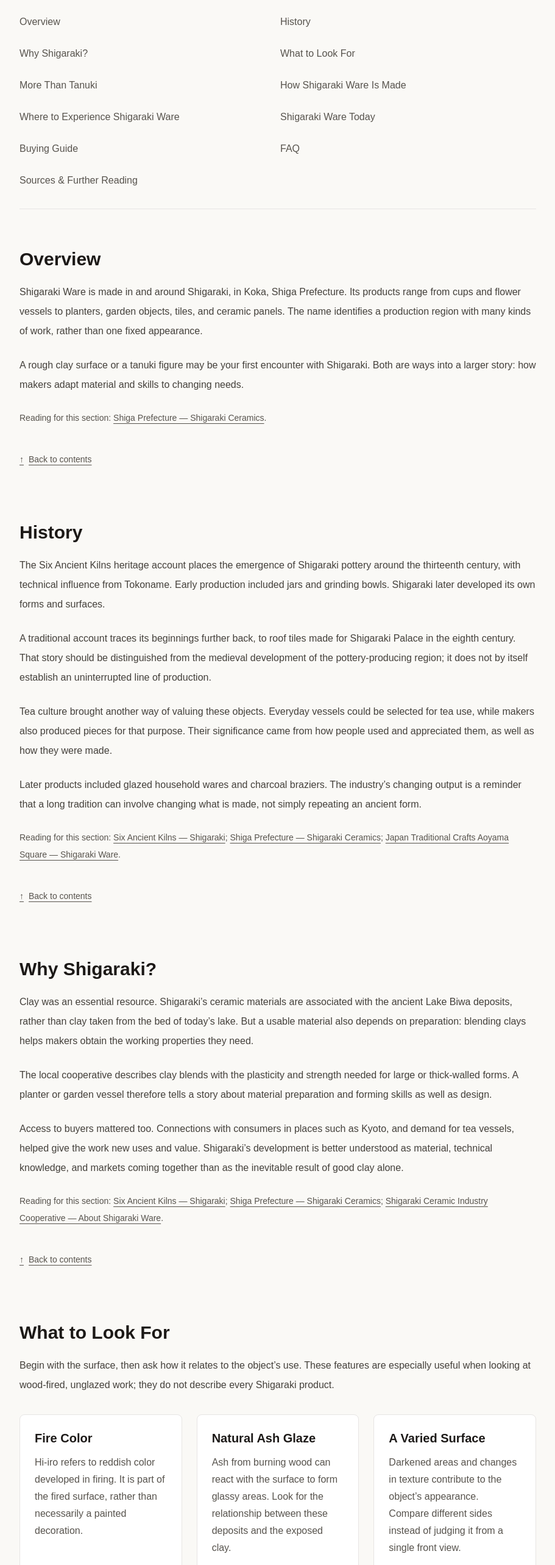
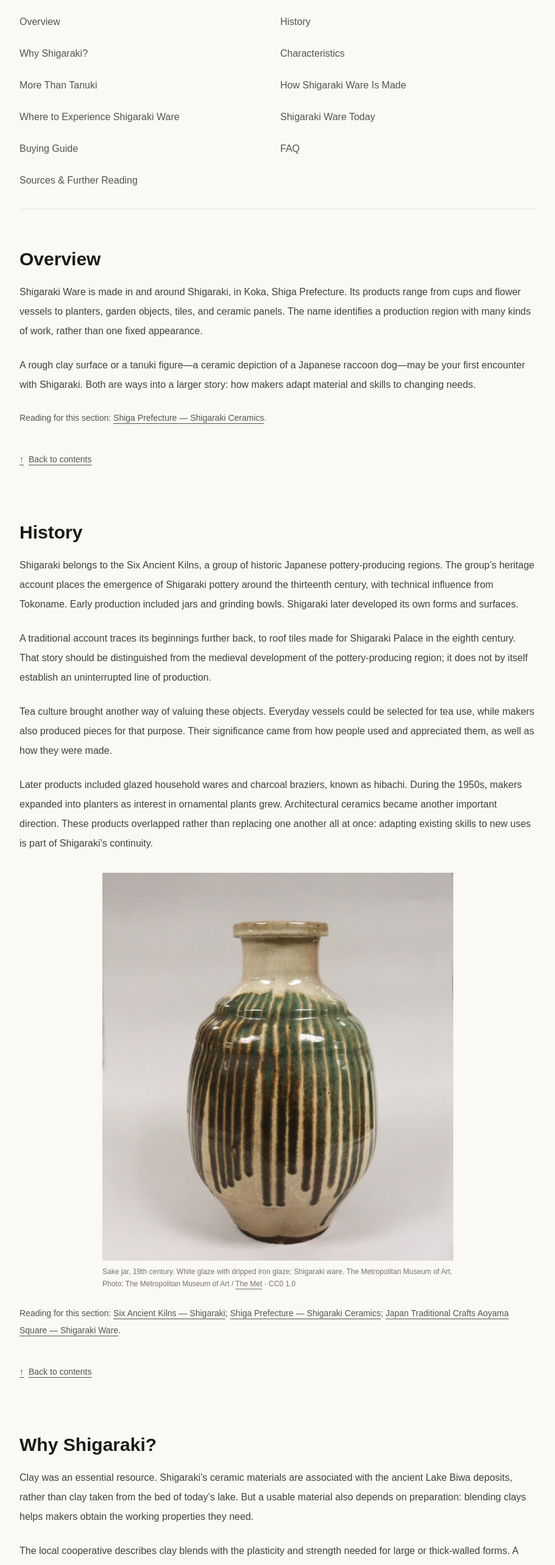
Before and after one commit to mescarmilde/japan-crafts, a Next.js app: page /en/crafts/shigaraki-ware in a window 1280 px wide. Shown: the part 1289-3855 px from the top of the page at 61% size, without its empty margins (184-1095 px from the left). Built offline with nearby package versions, Linux system fonts and the light colour scheme.

Commit message:
Polish Shigaraki guide and connect ceramic articles

```diff
--- a/app/en/crafts/arita-ware/page.tsx
+++ b/app/en/crafts/arita-ware/page.tsx
@@ -347,6 +347,14 @@ export default function AritaWarePage() {
           <p className="mt-8 text-sm leading-7 text-stone-600">Research reviewed September 2026. Visitor arrangements and product-care instructions should always be checked with the relevant institution or maker.</p>
         </Section>
       </article>
+      <aside aria-label="Related craft guides" className="mt-16 border-t border-stone-200 pt-8">
+        <h2 className="text-xl font-semibold">Explore Other Ceramic Traditions</h2>
+        <div className="mt-4 flex flex-wrap gap-6">
+          <a className="underline underline-offset-4 focus-visible:outline-2 focus-visible:outline-offset-4 focus-visible:outline-[#355c49]" href="/en/crafts/kutani-ware">Kutani Ware →</a>
+          <a className="underline underline-offset-4 focus-visible:outline-2 focus-visible:outline-offset-4 focus-visible:outline-[#355c49]" href="/en/crafts/shigaraki-ware">Shigaraki Ware →</a>
+          <a className="underline underline-offset-4 focus-visible:outline-2 focus-visible:outline-offset-4 focus-visible:outline-[#355c49]" href="/en/crafts">All crafts →</a>
+        </div>
+      </aside>
     </main>
   );
 }
--- a/app/en/crafts/kutani-ware/page.tsx
+++ b/app/en/crafts/kutani-ware/page.tsx
@@ -1185,6 +1185,14 @@ export default function KutaniWarePage() {
           <BackToContents />
         </section>
       </article>
+      <aside aria-label="Related craft guides" className="mt-16 border-t border-stone-200 pt-8">
+        <h2 className="text-xl font-semibold">Explore Other Ceramic Traditions</h2>
+        <div className="mt-4 flex flex-wrap gap-6">
+          <a className="underline underline-offset-4 focus-visible:outline-2 focus-visible:outline-offset-4 focus-visible:outline-[#355c49]" href="/en/crafts/arita-ware">Arita Ware →</a>
+          <a className="underline underline-offset-4 focus-visible:outline-2 focus-visible:outline-offset-4 focus-visible:outline-[#355c49]" href="/en/crafts/shigaraki-ware">Shigaraki Ware →</a>
+          <a className="underline underline-offset-4 focus-visible:outline-2 focus-visible:outline-offset-4 focus-visible:outline-[#355c49]" href="/en/crafts">All crafts →</a>
+        </div>
+      </aside>
     </main>
   );
 }
--- a/app/en/crafts/shigaraki-ware/page.tsx
+++ b/app/en/crafts/shigaraki-ware/page.tsx
@@ -15,7 +15,7 @@ export const metadata: Metadata = {
 // Editorial basis: content/research/shigaraki.md. Image rights: shigaraki-images.md.
 const sections = [
   ["overview", "Overview"], ["history", "History"],
-  ["why-here", "Why Shigaraki?"], ["characteristics", "What to Look For"],
+  ["why-here", "Why Shigaraki?"], ["characteristics", "Characteristics"],
   ["tanuki", "More Than Tanuki"], ["production", "How Shigaraki Ware Is Made"],
   ["visit", "Where to Experience Shigaraki Ware"], ["today", "Shigaraki Ware Today"],
   ["buying", "Buying Guide"], ["faq", "FAQ"], ["sources", "Sources & Further Reading"],
@@ -46,7 +46,7 @@ const steps = [
   { number: "01", title: "Preparing the Clay", summary: "Blend material for the object.", description: "Raw clays are prepared, mixed with water, and kneaded. The blend must suit the intended form: the demands of a large garden vessel differ from those of a small cup. Clay preparation is part of the craft, not simply a matter of digging material from the ground." },
   { number: "02", title: "Forming", summary: "Build, throw, or use a mold.", description: "Makers shape clay on a wheel, build it by hand, or use molds. Large forms may be built up with coils and worked on the wheel. Different forming methods serve different objects; a regular shape alone does not tell you how a piece was made." },
   { number: "03", title: "Drying and Surface Work", summary: "Let the form settle.", description: "The formed object dries before firing. Depending on the design, its surface may be carved, impressed, or otherwise worked. Thickness and shape matter throughout this stage, especially for larger pieces." },
-  { number: "04", title: "Glazing, Where Used", shortLabel: "Glazing", summary: "Choose a surface treatment.", optional: true, description: "A glazed piece may be bisque-fired before glaze is applied; some work also includes underglaze decoration. Unglazed, high-fired work follows a different route. Shigaraki has both traditions, so glazing is not a compulsory stage for every object." },
+  { number: "04", title: "Glazing, Where Used", shortLabel: "Glazing", summary: "Choose a surface treatment.", optional: true, description: "A glazed piece may be bisque-fired before glaze is applied; some work also includes underglaze decoration. Work fired without an applied glaze follows a different route; wood ash may still form a natural glaze in the kiln. Shigaraki has both traditions, so glazing is not a compulsory stage for every object." },
   { number: "05", title: "Firing and Cooling", summary: "Heat transforms the surface.", description: "Firing turns the prepared clay into a ceramic object. In a wood-fired kiln, ash and the conditions around each piece can contribute to its surface. Other kiln types are also used. Temperatures and firing schedules vary with the clay, glaze, object, and kiln; after firing, the work cools before it is removed." },
 ];
 const places = [
@@ -57,7 +57,7 @@ const places = [
 ];
 const faqs = [
   ["Is Shigaraki Ware porcelain?", "Shigaraki is principally a pottery tradition, including high-fired unglazed wares, rather than a porcelain tradition like Arita. Check an individual product’s material rather than relying on its color alone."],
-  ["Is all Shigaraki Ware unglazed?", "No. Unglazed, high-fired work is an important part of its history, but glazed tableware, garden objects, and architectural ceramics also belong to the production region."],
+  ["Is all Shigaraki Ware unglazed?", "No. Work fired without an applied glaze is an important part of its history, and wood ash can form a natural glaze during firing, but glazed tableware, garden objects, and architectural ceramics also belong to the production region."],
   ["Are all pieces fired with wood?", "No. Wood-fired kilns remain part of the tradition, but other kiln types are used too. Ask the maker if the firing method is important to your choice."],
   ["Why are there so many tanuki figures?", "Tanuki became a widely recognized part of Shigaraki’s identity in the twentieth century. Their popularity is a modern chapter within a much longer history of making ceramics."],
   ["Can I use a microwave or dishwasher?", "Only if the instructions for that product allow it. A maker’s guidance for one range does not establish suitability for every Shigaraki piece. Microwave approval also does not mean oven or direct-heat approval."],
@@ -70,17 +70,17 @@ export default function ShigarakiWarePage() {
     <CraftPhoto {...shigarakiPhotos.storageJar} layout="wide" preload />
     <nav id="contents" aria-label="Article contents" className="mt-12 scroll-mt-6 border-y border-stone-200 py-6"><p className="mb-4 text-sm font-semibold uppercase tracking-wider">Contents</p><ul className="grid gap-2 sm:grid-cols-2">{sections.map(([id, title]) => <li key={id}><a href={`#${id}`} className="inline-flex min-h-11 items-center text-stone-600 hover:text-stone-900 focus-visible:outline-2 focus-visible:outline-offset-4 focus-visible:outline-[#355c49]">{title}</a></li>)}</ul></nav>
     <article className="space-y-20 pt-16">
-      <Section id="overview"><div className={prose}><p>Shigaraki Ware is made in and around Shigaraki, in Koka, Shiga Prefecture. Its products range from cups and flower vessels to planters, garden objects, tiles, and ceramic panels. The name identifies a production region with many kinds of work, rather than one fixed appearance.</p><p>A rough clay surface or a tanuki figure may be your first encounter with Shigaraki. Both are ways into a larger story: how makers adapt material and skills to changing needs.</p></div><Reading ids={[2]} /></Section>
-      <Section id="history"><div className={prose}><p>The Six Ancient Kilns heritage account places the emergence of Shigaraki pottery around the thirteenth century, with technical influence from Tokoname. Early production included jars and grinding bowls. Shigaraki later developed its own forms and surfaces.</p><p>A traditional account traces its beginnings further back, to roof tiles made for Shigaraki Palace in the eighth century. That story should be distinguished from the medieval development of the pottery-producing region; it does not by itself establish an uninterrupted line of production.</p><p>Tea culture brought another way of valuing these objects. Everyday vessels could be selected for tea use, while makers also produced pieces for that purpose. Their significance came from how people used and appreciated them, as well as how they were made.</p><p>Later products included glazed household wares and charcoal braziers. The industry’s changing output is a reminder that a long tradition can involve changing what is made, not simply repeating an ancient form.</p></div><Reading ids={[1, 2, 4]} /></Section>
+      <Section id="overview"><div className={prose}><p>Shigaraki Ware is made in and around Shigaraki, in Koka, Shiga Prefecture. Its products range from cups and flower vessels to planters, garden objects, tiles, and ceramic panels. The name identifies a production region with many kinds of work, rather than one fixed appearance.</p><p>A rough clay surface or a tanuki figure—a ceramic depiction of a Japanese raccoon dog—may be your first encounter with Shigaraki. Both are ways into a larger story: how makers adapt material and skills to changing needs.</p></div><Reading ids={[2]} /></Section>
+      <Section id="history"><div className={prose}><p>Shigaraki belongs to the Six Ancient Kilns, a group of historic Japanese pottery-producing regions. The group’s heritage account places the emergence of Shigaraki pottery around the thirteenth century, with technical influence from Tokoname. Early production included jars and grinding bowls. Shigaraki later developed its own forms and surfaces.</p><p>A traditional account traces its beginnings further back, to roof tiles made for Shigaraki Palace in the eighth century. That story should be distinguished from the medieval development of the pottery-producing region; it does not by itself establish an uninterrupted line of production.</p><p>Tea culture brought another way of valuing these objects. Everyday vessels could be selected for tea use, while makers also produced pieces for that purpose. Their significance came from how people used and appreciated them, as well as how they were made.</p><p>Later products included glazed household wares and charcoal braziers, known as hibachi. During the 1950s, makers expanded into planters as interest in ornamental plants grew. Architectural ceramics became another important direction. These products overlapped rather than replacing one another all at once: adapting existing skills to new uses is part of Shigaraki’s continuity.</p></div><CraftPhoto {...shigarakiPhotos.sakeJar} layout="wide" /><Reading ids={[1, 2, 4]} /></Section>
       <Section id="why-here"><div className={prose}><p>Clay was an essential resource. Shigaraki’s ceramic materials are associated with the ancient Lake Biwa deposits, rather than clay taken from the bed of today’s lake. But a usable material also depends on preparation: blending clays helps makers obtain the working properties they need.</p><p>The local cooperative describes clay blends with the plasticity and strength needed for large or thick-walled forms. A planter or garden vessel therefore tells a story about material preparation and forming skills as well as design.</p><p>Access to buyers mattered too. Connections with consumers in places such as Kyoto, and demand for tea vessels, helped give the work new uses and value. Shigaraki’s development is better understood as material, technical knowledge, and markets coming together than as the inevitable result of good clay alone.</p></div><Reading ids={[1, 2, 3]} /></Section>
-      <Section id="characteristics"><p className={prose}>Begin with the surface, then ask how it relates to the object’s use. These features are especially useful when looking at wood-fired, unglazed work; they do not describe every Shigaraki product.</p><div className="mt-8 grid gap-6 sm:grid-cols-3">{[["Fire Color", "Hi-iro refers to reddish color developed in firing. It is part of the fired surface, rather than necessarily a painted decoration."], ["Natural Ash Glaze", "Ash from burning wood can react with the surface to form glassy areas. Look for the relationship between these deposits and the exposed clay."], ["A Varied Surface", "Darkened areas and changes in texture contribute to the object’s appearance. Compare different sides instead of judging it from a single front view."]].map(([title, text]) => <div className={card} key={title}><h3 className="text-xl font-semibold">{title}</h3><p className="mt-3 leading-7 text-stone-600">{text}</p></div>)}</div><Reading ids={[3]} /></Section>
-      <Section id="tanuki"><div className={prose}><p>The tanuki figures seen outside shops are a comparatively recent part of Shigaraki’s long history. An industry account associates their development with Fujiwara Tetsuzo and his work in Shigaraki in the 1930s. Their wider recognition grew in the twentieth century.</p><p>Enjoy them as one strand of the town’s ceramic culture, then look beyond them: a glazed cup, a large planter, and a ceramic architectural surface reveal other ways the same production region serves everyday life.</p></div><CraftPhoto {...shigarakiPhotos.sakeJar} layout="wide" /><Reading ids={[8, 2]} /></Section>
+      <Section id="characteristics"><p className={prose}>Begin with the surface, then ask how it relates to the object’s use. These features are especially useful when looking at wood-fired work made without an applied glaze; they do not describe every Shigaraki product.</p><div className="mt-8 grid gap-6 sm:grid-cols-3">{[["Fire Color", "Hiiro (火色・緋色) refers to reddish color developed in firing. It is part of the fired surface, rather than necessarily a painted decoration."], ["Natural Ash Glaze", "Ash from burning wood can react with the surface to form glassy areas. Look for the relationship between these deposits and the exposed clay."], ["A Varied Surface", "Darkened areas and changes in texture contribute to the object’s appearance. Compare different sides instead of judging it from a single front view."]].map(([title, text]) => <div className={card} key={title}><h3 className="text-xl font-semibold">{title}</h3><p className="mt-3 leading-7 text-stone-600">{text}</p></div>)}</div><Reading ids={[3]} /></Section>
+      <Section id="tanuki"><div className={prose}><p>The tanuki figures seen outside shops are a comparatively recent part of Shigaraki’s long history. An industry account associates their development with Fujiwara Tetsuzo and his work in Shigaraki in the 1930s. Their wider recognition grew in the twentieth century.</p><p>Enjoy them as one strand of the town’s ceramic culture, then look beyond them: a glazed cup, a large planter, and a ceramic architectural surface reveal other ways the same production region serves everyday life.</p></div><Reading ids={[8, 2]} /></Section>
       <Section id="production"><p className={prose}>There is no single sequence for every Shigaraki object. This outline distinguishes shared stages from surface treatments that depend on the piece.</p><CraftProcess id="shigaraki-process" eyebrow="Clay to ceramic" title="Material, Form, and Fire" steps={steps} caveat="A general guide, not a recipe for every workshop. Glazed and unglazed work take different routes, and firing schedules vary." note="The surface begins with decisions made well before firing: the clay blend, the form, and the chosen treatment all contribute to the finished object." /><Reading ids={[4]} /></Section>
       <Section id="visit"><p className={prose}>Combine a museum visit with a walk through the kiln district. Confirm current opening days, exhibitions, and transport before setting out.</p><div className="mt-8 grid gap-6 sm:grid-cols-2">{places.map(place => <div key={place.name} className={card}><h3 className="text-xl font-semibold">{place.name}</h3><p className="mt-3 leading-7 text-stone-600">{place.description}</p><VisitLinks {...place} /></div>)}</div></Section>
       <Section id="today"><div className={prose}><p>Shigaraki’s industry includes shared infrastructure as well as individual workshops. The ceramic cooperative supplies materials and supports development work and younger people entering the industry. This network helps explain why a production region is more than a collection of independent artists.</p><p>The Shigaraki Ceramic Cultural Park adds another dimension. Opened in 1990, it brings exhibitions, industrial ceramics, and creative activity together. Contemporary artistic work and everyday manufacturing can be considered alongside each other, rather than treated as separate histories.</p></div><Reading ids={[5, 6, 7]} /></Section>
       <Section id="buying"><div className={prose}><p>For a first piece, begin with an intended use. Hold a cup, consider its weight and rim, or check the scale of a planter against the place where it will stand. Ask who made it, how it was formed and fired, and how it should be cared for.</p><p>For tableware, check the product’s instructions for washing, drying, and heat exposure. Meizan, for example, advises thorough drying before storage and discourages dishwasher use for its tableware. Those instructions should not be generalized to every maker.</p><p>Unglazed pieces may need particular care around oily food. Ask whether staining is expected and whether any preparation is recommended. For garden pottery, confirm outdoor suitability with the seller instead of assuming every large ceramic object can stay outside year-round.</p></div><Reading ids={[11]} /></Section>
-      <Section id="faq"><div className="mt-8 divide-y divide-stone-200">{faqs.map(([question, answer]) => <details key={question} className="group py-5"><summary className="cursor-pointer rounded py-2 text-lg font-semibold focus-visible:outline-2 focus-visible:outline-offset-4 focus-visible:outline-[#355c49]">{question}</summary><p className="mt-4 leading-8 text-stone-700">{answer}</p></details>)}</div></Section>
-      <Section id="sources"><p className={prose}>These official, industry, and maker sources inform this guide. Origin stories are distinguished from the medieval history of the production region. Visitor information and product instructions should be checked with the relevant organization.</p><ul className="mt-8 space-y-6">{sources.map(([title, url, note], index) => <li id={`source-${index + 1}`} key={url} className="scroll-mt-6"><a href={url} target="_blank" rel="noopener noreferrer" className={link}>{title}<span className="sr-only"> (opens in a new tab)</span></a><p className="mt-2 text-sm leading-6 text-stone-600">{note}</p></li>)}</ul></Section>
+      <Section id="faq"><div className="mt-8 divide-y divide-stone-200 border-y border-stone-200">{faqs.map(([question, answer]) => <details key={question} className="py-4"><summary className="min-h-11 cursor-pointer py-2 font-semibold leading-7 focus-visible:outline-2 focus-visible:outline-offset-4 focus-visible:outline-[#355c49]">{question}</summary><p className="mt-4 leading-8 text-stone-700">{answer}</p></details>)}</div></Section>
+      <Section id="sources"><p className={prose}>These official, industry, and maker sources inform this guide. Origin stories are distinguished from the medieval history of the production region. Visitor information and product instructions should be checked with the relevant organization.</p><ul className="mt-8 space-y-6">{sources.map(([title, url, note], index) => <li id={`source-${index + 1}`} key={url} className="scroll-mt-6 border-l-2 border-stone-200 pl-4"><a href={url} target="_blank" rel="noopener noreferrer" className={`inline-block py-2 font-medium leading-7 ${link}`}>{title} <span aria-hidden="true">↗</span><span className="sr-only"> (opens in a new tab)</span></a><p className="mt-2 text-sm leading-6 text-stone-600">{note}</p></li>)}</ul><p className="mt-8 text-sm leading-7 text-stone-600">Research reviewed September 2026. Most local sources are in Japanese. Check current visitor arrangements and product-care instructions with the institution or maker.</p></Section>
     </article>
     <aside aria-label="Related craft guides" className="mt-16 border-t border-stone-200 pt-8"><h2 className="text-xl font-semibold">Explore Other Ceramic Traditions</h2><div className="mt-4 flex flex-wrap gap-6"><Link className={link} href="/en/crafts/kutani-ware">Kutani Ware →</Link><Link className={link} href="/en/crafts/arita-ware">Arita Ware →</Link><Link className={link} href="/en/crafts">All crafts →</Link></div></aside>
   </main>;
--- a/content/research/shigaraki-images.md
+++ b/content/research/shigaraki-images.md
@@ -5,7 +5,7 @@
 | 使用箇所 | 作品 | 作品情報・原画像 |
 |---|---|---|
 | 記事冒頭 | Large Storage Jar (Ōtsubo)、15世紀後半、1975.268.428 | https://www.metmuseum.org/art/collection/search/44637 / https://images.metmuseum.org/CRDImages/as/original/DP-42156-001.jpg |
-| More Than Tanuki末尾 | Sake jar、19世紀、1988.373.1 | https://www.metmuseum.org/art/collection/search/44571 / https://images.metmuseum.org/CRDImages/as/original/LC-1988_373_1-001.jpg |
+| History末尾 | Sake jar、19世紀、1988.373.1 | https://www.metmuseum.org/art/collection/search/44571 / https://images.metmuseum.org/CRDImages/as/original/LC-1988_373_1-001.jpg |
 
 写真提供：The Metropolitan Museum of Art。両方CC0 1.0。縦横比を維持し幅1400px・JPEG品質85に軽量化。トリミング・色変更なし。alt、作品年代、所蔵館、出典リンク、ライセンスをページに掲載。
 API原記録と原画像はshigaraki-image-records/に保存。API記録には収蔵クレジットも含む。
```
